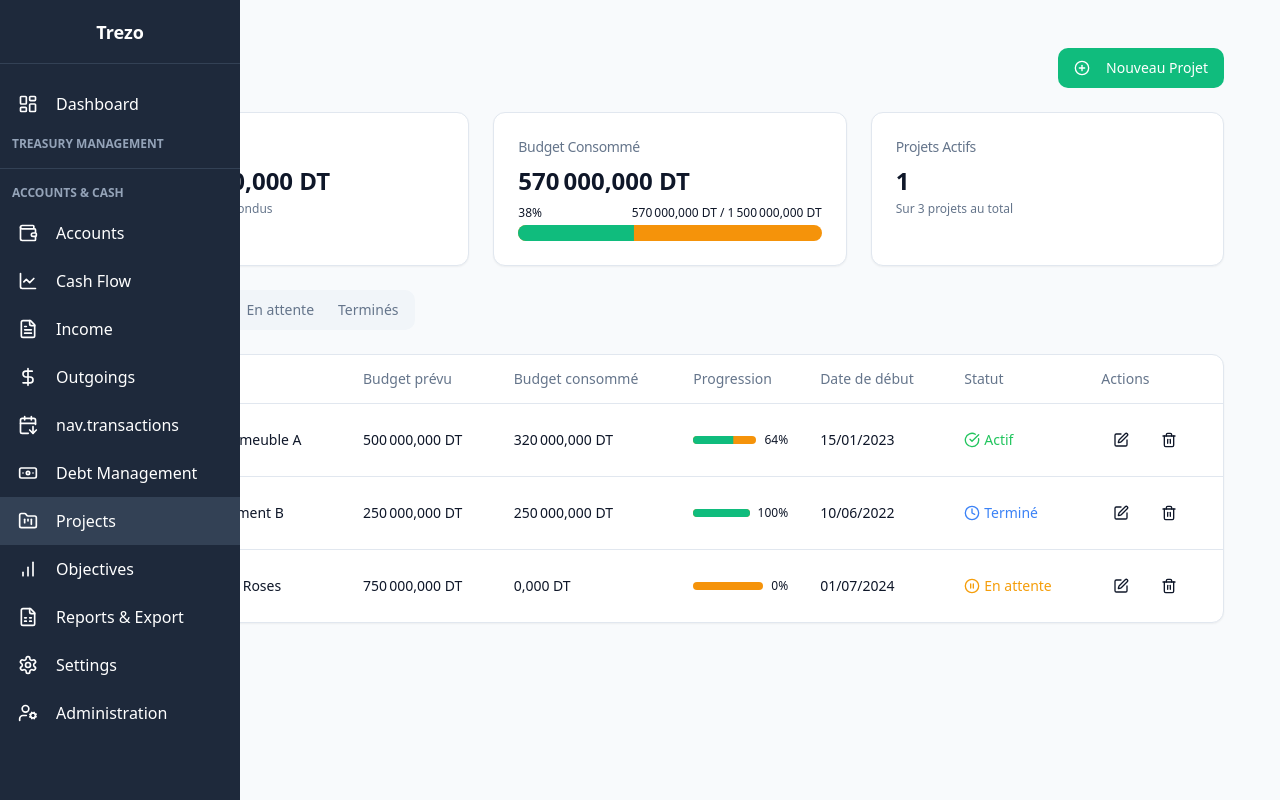
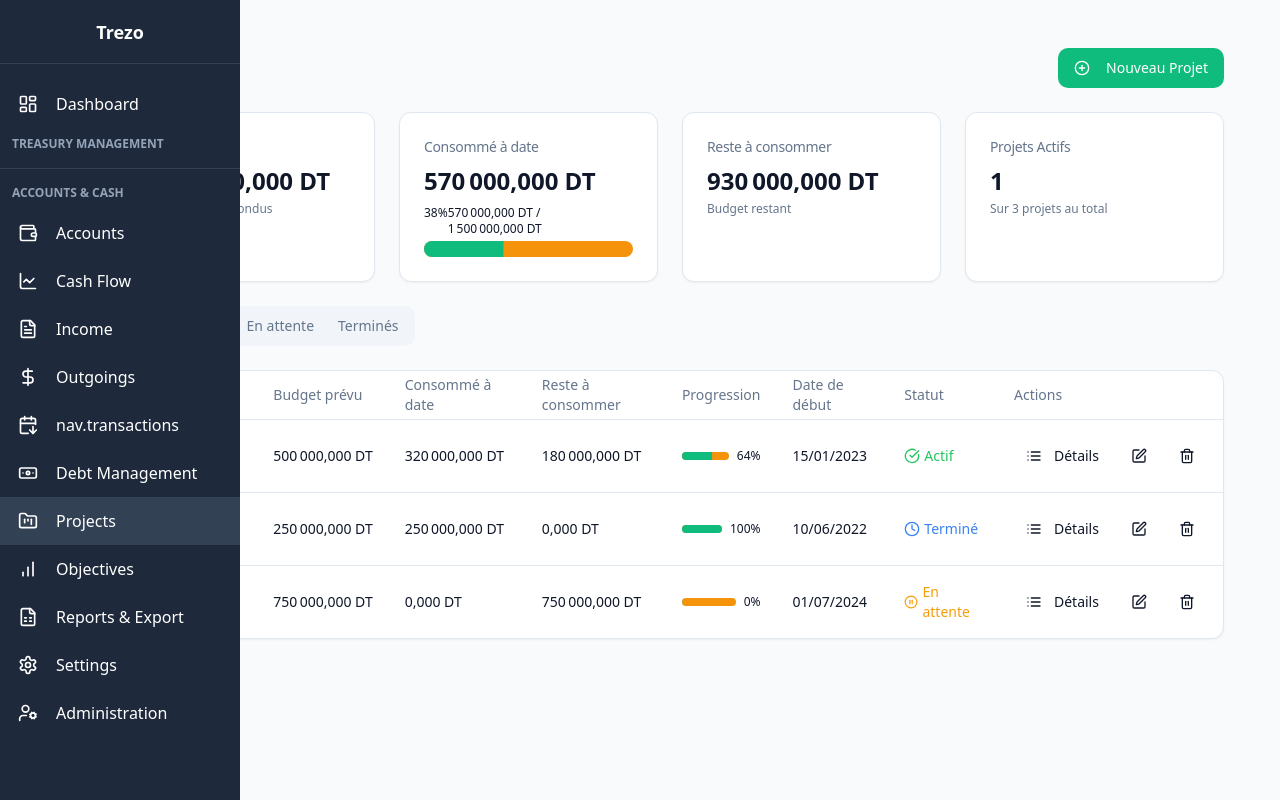
Before and after one commit to Kameltalbi/trezo-tunisie-gestion, a React (Vite) app: page /projets in a window 1280 px wide. Built offline with nearby package versions, Linux system fonts and the light colour scheme; sample sign-in values are in the browser's storage.

Commit message:
feat: Implement Projets page features
Add budget overview, consumed budget, remaining budget, and linked movements list to the Projets page.

```diff
--- a/src/pages/Projets.tsx
+++ b/src/pages/Projets.tsx
@@ -1,7 +1,7 @@
 
 import React, { useState } from 'react';
 import { useTranslation } from 'react-i18next';
-import { PlusCircle, Edit, Trash2, CheckCircle, Clock, PauseCircle } from 'lucide-react';
+import { PlusCircle, Edit, Trash2, CheckCircle, Clock, PauseCircle, List } from 'lucide-react';
 import { format } from 'date-fns';
 
 import { Projet } from '@/types/parametres';
@@ -57,6 +57,15 @@ const mockProjets: Projet[] = [
   }
 ];
 
+// Mocked linked transactions data
+const mockMouvements = [
+  { id: 'd1', date: '2023-02-10', description: 'Achat matériaux', montant: 120000, type: 'décaissement' },
+  { id: 'd2', date: '2023-04-15', description: 'Main d\'oeuvre', montant: 150000, type: 'décaissement' },
+  { id: 'd3', date: '2023-06-20', description: 'Finitions', montant: 50000, type: 'décaissement' },
+  { id: 'e1', date: '2023-03-01', description: 'Acompte client', montant: 200000, type: 'encaissement' },
+  { id: 'e2', date: '2023-07-15', description: 'Paiement intermédiaire', montant: 150000, type: 'encaissement' },
+];
+
 const ProjetStatusBadge: React.FC<{ status: string }> = ({ status }) => {
   switch (status) {
     case 'actif':
@@ -83,6 +92,102 @@ const ProjetStatusBadge: React.FC<{ status: string }> = ({ status }) => {
     default:
       return null;
   }
+};
+
+const ProjetDetailsDialog: React.FC<{ projet: Projet }> = ({ projet }) => {
+  const [isOpen, setIsOpen] = useState(false);
+  const resteAConsommer = projet.budgetPrevu - projet.budgetConsomme;
+
+  // Filter movements linked to this project
+  const mouvementsLies = mockMouvements.filter(m =>
+    projet.encaissements.includes(m.id) || projet.decaissements.includes(m.id)
+  );
+
+  return (
+    <Dialog open={isOpen} onOpenChange={setIsOpen}>
+      <DialogTrigger asChild>
+        <Button variant="ghost" size="sm">
+          <List className="h-4 w-4 mr-1" />
+          Détails
+        </Button>
+      </DialogTrigger>
+      <DialogContent className="sm:max-w-[700px]">
+        <DialogHeader>
+          <DialogTitle>Détails du projet: {projet.nom}</DialogTitle>
+        </DialogHeader>
+        <div className="space-y-6 py-4">
+          <div className="grid grid-cols-3 gap-4">
+            <Card>
+              <CardHeader className="pb-2">
+                <CardTitle className="text-sm font-medium text-muted-foreground">Budget prévu</CardTitle>
+              </CardHeader>
+              <CardContent>
+                <div className="text-2xl font-bold">{formatCurrency(projet.budgetPrevu)}</div>
+              </CardContent>
+            </Card>
+
+            <Card>
+              <CardHeader className="pb-2">
+                <CardTitle className="text-sm font-medium text-muted-foreground">Consommé à date</CardTitle>
+              </CardHeader>
+              <CardContent>
+                <div className="text-2xl font-bold">{formatCurrency(projet.budgetConsomme)}</div>
+                <div className="mt-2">
+                  <Progress
+                    value={Math.round((projet.budgetConsomme / projet.budgetPrevu) * 100)}
+                    className="h-2"
+                  />
+                </div>
+              </CardContent>
+            </Card>
+
+            <Card>
+              <CardHeader className="pb-2">
+                <CardTitle className="text-sm font-medium text-muted-foreground">Reste à consommer</CardTitle>
+              </CardHeader>
+              <CardContent>
+                <div className={`text-2xl font-bold ${resteAConsommer < 0 ? 'text-red-500' : ''}`}>
+                  {formatCurrency(resteAConsommer)}
+                </div>
+              </CardContent>
+            </Card>
+          </div>
+
+          <div>
+            <h3 className="text-lg font-semibold mb-3">Liste des mouvements liés</h3>
+            {mouvementsLies.length === 0 ? (
+              <p className="text-muted-foreground">Aucun mouvement lié à ce projet</p>
+            ) : (
+              <Table>
+                <TableHeader>
+                  <TableRow>
+                    <TableHead>Date</TableHead>
+                    <TableHead>Description</TableHead>
+                    <TableHead>Type</TableHead>
+                    <TableHead className="text-right">Montant</TableHead>
+                  </TableRow>
+                </TableHeader>
+                <TableBody>
+                  {mouvementsLies.map((mouvement) => (
+                    <TableRow key={mouvement.id}>
+                      <TableCell>{format(new Date(mouvement.date), 'dd/MM/yyyy')}</TableCell>
+                      <TableCell>{mouvement.description}</TableCell>
+                      <TableCell>
+                        <span className={mouvement.type === 'encaissement' ? 'text-green-600' : 'text-red-600'}>
+                          {mouvement.type}
+                        </span>
+                      </TableCell>
+                      <TableCell className="text-right">{formatCurrency(mouvement.montant)}</TableCell>
+                    </TableRow>
+                  ))}
+                </TableBody>
+              </Table>
+            )}
+          </div>
+        </div>
+      </DialogContent>
+    </Dialog>
+  );
 };
 
 const ProjetsPage: React.FC = () => {
@@ -145,6 +250,10 @@ const ProjetsPage: React.FC = () => {
 
   const getConsumedBudget = () => {
     return projects.reduce((acc, proj) => acc + proj.budgetConsomme, 0);
+  };
+
+  const getRemainingBudget = () => {
+    return getTotalBudget() - getConsumedBudget();
   };
 
   const getProgressPercentage = (consumed: number, total: number) => {
@@ -232,7 +341,7 @@ const ProjetsPage: React.FC = () => {
         </Dialog>
       </div>
 
-      <div className="grid grid-cols-1 md:grid-cols-3 gap-6">
+      <div className="grid grid-cols-1 md:grid-cols-4 gap-6">
         <Card>
           <CardHeader className="pb-2">
             <CardTitle className="text-sm font-medium text-muted-foreground">Budget Total</CardTitle>
@@ -244,7 +353,7 @@ const ProjetsPage: React.FC = () => {
         </Card>
         <Card>
           <CardHeader className="pb-2">
-            <CardTitle className="text-sm font-medium text-muted-foreground">Budget Consommé</CardTitle>
+            <CardTitle className="text-sm font-medium text-muted-foreground">Consommé à date</CardTitle>
           </CardHeader>
           <CardContent>
             <div className="text-2xl font-bold">{formatCurrency(getConsumedBudget())}</div>
@@ -255,6 +364,19 @@ const ProjetsPage: React.FC = () => {
               </div>
               <Progress value={getProgressPercentage(getConsumedBudget(), getTotalBudget())} />
             </div>
+          </CardContent>
+        </Card>
+        <Card>
+          <CardHeader className="pb-2">
+            <CardTitle className="text-sm font-medium text-muted-foreground">Reste à consommer</CardTitle>
+          </CardHeader>
+          <CardContent>
+            <div className={`text-2xl font-bold ${getRemainingBudget() < 0 ? 'text-red-500' : ''}`}>
+              {formatCurrency(getRemainingBudget())}
+            </div>
+            <p className="text-xs text-muted-foreground mt-1">
+              {getRemainingBudget() < 0 ? 'Dépassement budgétaire' : 'Budget restant'}
+            </p>
           </CardContent>
         </Card>
         <Card>
@@ -284,7 +406,8 @@ const ProjetsPage: React.FC = () => {
                   <TableRow>
                     <TableHead>Nom du projet</TableHead>
                     <TableHead>Budget prévu</TableHead>
-                    <TableHead>Budget consommé</TableHead>
+                    <TableHead>Consommé à date</TableHead>
+                    <TableHead>Reste à consommer</TableHead>
                     <TableHead>Progression</TableHead>
                     <TableHead>Date de début</TableHead>
                     <TableHead>Statut</TableHead>
@@ -292,11 +415,16 @@ const ProjetsPage: React.FC = () => {
                   </TableRow>
                 </TableHeader>
                 <TableBody>
-                  {filteredProjects.map((projet) => (
+                  {filteredProjects.map((projet) => {
+                    const resteAConsommer = projet.budgetPrevu - projet.budgetConsomme;
+                    return (
                       <TableRow key={projet.id}>
                         <TableCell className="font-medium">{projet.nom}</TableCell>
                         <TableCell>{formatCurrency(projet.budgetPrevu)}</TableCell>
                         <TableCell>{formatCurrency(projet.budgetConsomme)}</TableCell>
+                        <TableCell className={resteAConsommer < 0 ? 'text-red-500' : ''}>
+                          {formatCurrency(resteAConsommer)}
+                        </TableCell>
                         <TableCell>
                           <div className="w-full max-w-[100px] flex items-center gap-2">
                             <Progress
@@ -314,6 +442,7 @@ const ProjetsPage: React.FC = () => {
                         </TableCell>
                         <TableCell>
                           <div className="flex items-center gap-2">
+                            <ProjetDetailsDialog projet={projet} />
                             <Button
                               variant="ghost"
                               size="icon"
@@ -334,10 +463,11 @@ const ProjetsPage: React.FC = () => {
                           </div>
                         </TableCell>
                       </TableRow>
-                  ))}
+                    );
+                  })}
                   {filteredProjects.length === 0 && (
                     <TableRow>
-                      <TableCell colSpan={7} className="text-center py-8 text-muted-foreground">
+                      <TableCell colSpan={8} className="text-center py-8 text-muted-foreground">
                         Aucun projet trouvé
                       </TableCell>
                     </TableRow>
```
Lines whose indentation alone changed are shown as unchanged.
